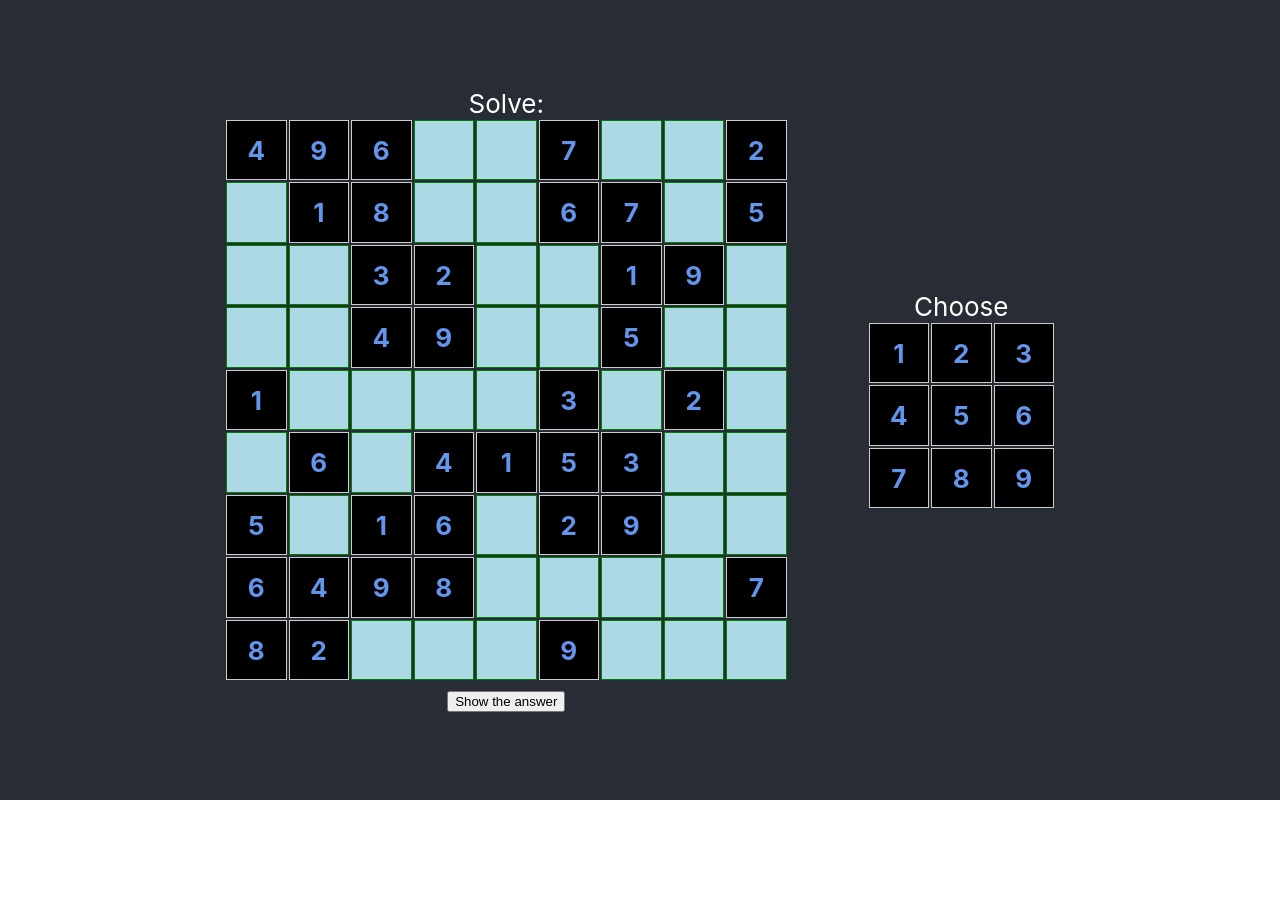
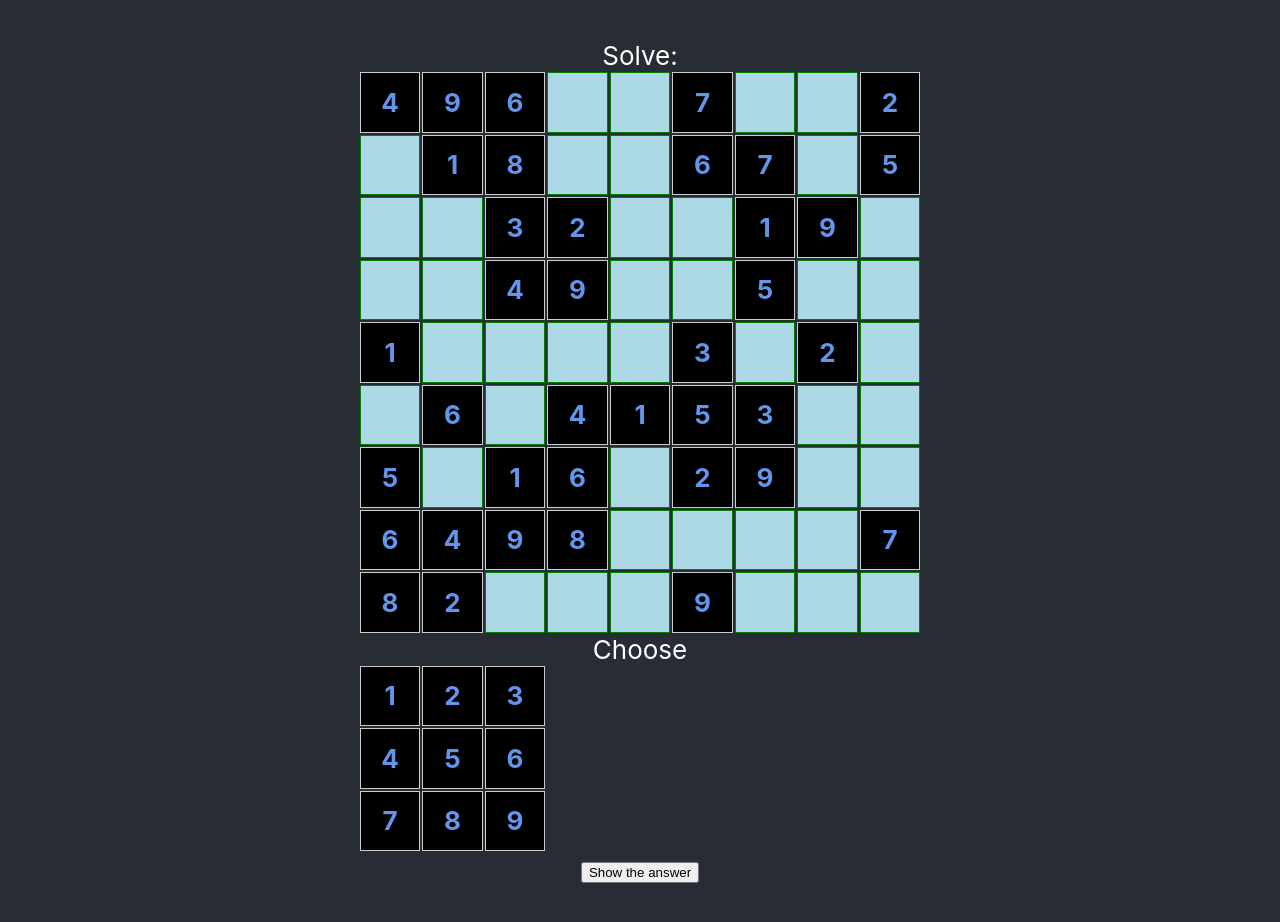
Before and after one commit to mosahle7/Sudoku, a React (Create React App) app: page / in a window 1280 px wide. Before the commit the page ends 800 px from the top, so only its background shows below. Built offline with nearby package versions, Linux system fonts and the light colour scheme.

Commit message:
Filling Success

```diff
--- a/src/App.css
+++ b/src/App.css
@@ -62,11 +62,22 @@
 .green-cell:hover{
   transform: scale(1.05);
 }
-.normal-cell{
+.fixed-cell{
   border: 1.5px solid #ccc;
   color: cornflowerblue;
   background-color: rgb(0, 0, 0);
 }
+
+.normal-cell{
+  border: 1.5px solid #ccc;
+  color: rgb(8, 92, 249);
+  background-color: rgb(11, 71, 93);
+  transition: transform 0.3s ease-in-out;
+}
+.normal-cell:hover{
+  transform: scale(1.05);
+}
+
 
 .keypad-cell{
   border: 1.5px solid #ccc;
--- a/src/App.js
+++ b/src/App.js
@@ -9,7 +9,7 @@ function App() {
   <header className="App-header ">
   <div className='container'>
   <Sudoku />
-  <Keypad />
+  {/* <Keypad /> */}
   </div>
   </header>
 
--- a/src/components/Keypad.jsx
+++ b/src/components/Keypad.jsx
@@ -1,6 +1,8 @@
 import React from 'react'
 
-const Keypad = () => {
+const Keypad = (changeKeypad) => {
+  const check=null;
+
     const arr=[]
     let k=1;
     for(let i =1;i<=3;i++){
@@ -13,6 +15,7 @@ const Keypad = () => {
     }
 
 
+
   return (
     <div>
       Choose
@@ -20,7 +23,7 @@ const Keypad = () => {
         <div key={rowInd} className='grid-row'>
           {row.map((cell,cellInd) => (
             <span key={rowInd*3+cellInd+1} className='keypad-cell'
-            onClick={() => {console.log(rowInd*3+cellInd+1)}}>
+            onClick={() => {check=rowInd*3+cellInd+1}}>
               {cell}
               {/* {console.log(`Elements: ${(rowInd)*3+cellInd+1}`)} */}
             </span>
--- a/src/components/Solve.jsx
+++ b/src/components/Solve.jsx
@@ -2,17 +2,21 @@ import React, {useState,useEffect} from 'react'
 
 export const Solve= ({grid,changeData}) => {
     const [data, setData] = useState({});
+    const [selectedCell, setSelectedCell] = useState(null);
+    const [num,setNum] = useState(null);
 
     useEffect(() => {
         setData(gridToMap(grid));
-    }, [grid]);
+    }, []);
+
+
 
     const gridToMap = (grid) => {
         const keyValueMap = {}
         grid.forEach((row,rowInd) => {
             row.forEach((cell,cellInd) => {
                 const key = rowInd*grid.length+cellInd;
-                keyValueMap[key]=cell;
+                keyValueMap[key]={value:cell, fixed: cell!== ''};
             })
         })
         return keyValueMap;
@@ -25,38 +29,84 @@ export const Solve= ({grid,changeData}) => {
             const row=[];
             for (let cellInd=0;cellInd<9;cellInd++){
                 const key = rowInd * 9 + cellInd;
-                const cell = keyValueMap[key];
+                if (keyValueMap[key] !== undefined) {
+                const {value, fixed} = keyValueMap[key];
                 row.push(
                     <span
                     key={key}
-                    className={cell === '' ? 'green-cell' : 'normal-cell'}
-                    onClick={cell === '' ? ()=>{changeData(key)} : undefined}
+                    className={fixed? 'fixed-cell' : (value === ''? 'green-cell':'normal-cell')}
+                    onClick={!fixed? ()=>setSelectedCell(key) : undefined}
                     >
-                    {cell}
+                    {value}
                   </span>
                 )
+            }
             }
             rows.push(
                 <div key={rowInd} className="grid-row">
                   {row}
                 </div>
               );
+
+
         }
         return  <div>{rows}</div>;
 
       }
+        //keypad
+        const arr=[]
+        let k=1;
+        for(let i =1;i<=3;i++){
+            let row=[];
+            for(let j=1;j<=3;j++){
+                row.push(k);
+                k++;
+            }
+            arr.push(row)
+        }
 
     // useEffect(() => {
 
     //     printGrid(data);
     // },[data]);
 
-
+    useEffect(() => {
+        if (selectedCell !== null && num!=null){
+                changeData(selectedCell,num)
+                setData((prevData) => {
+                    const newData = {...prevData};
+                    newData[selectedCell].value=num;
+                    return newData;
+                })
+                // setSelectedCell(null)
+                setNum(null)
+        }
+    },[num,selectedCell,changeData])
 
     return(
         <>
         <div>{printGrid(data)}</div>
+
         {/* <button onClick={()=>{changeData(1)}}>Change Data</button> */}
+
+        <div>
+      Choose
+      {arr.map((row,rowInd) => (
+        <div key={rowInd} className='grid-row'>
+          {row.map((cell,cellInd) => (
+            <span key={rowInd*3+cellInd+1} className='keypad-cell'
+            onClick={() => {
+                setNum(rowInd*3+cellInd+1)
+                }}>
+              {cell}
+              {/* {console.log(`Elements: ${(rowInd)*3+cellInd+1}`)} */}
+            </span>
+          ))}
+
+        </div>
+
+      ))}
+    </div>
         </>
     )
 
--- a/src/sudoku.js
+++ b/src/sudoku.js
@@ -3,6 +3,7 @@ import { solved} from './components/code';
 import { useState } from 'react';
 import printSol from './components/printSol';
 import { Solve } from './components/Solve';
+import Keypad from './components/Keypad'
 
 export const Sudoku = () => {
     const [click, setClick] = useState(false);
@@ -24,14 +25,15 @@ export const Sudoku = () => {
   const inputGrid = [...grid.map(row => [...row])]; // Deep copy to preserve the original grid
   const solGrid = solved(grid);
 
-  const changeData = (id) => {
+  // const changeKeypad = (id) => {
+  //   return id;
+  // }
+  const changeData = (id,value) => {
     const newPlayingGrid=[...playingGrid];
     const row=Math.floor(id/9);
     const col=id%9;
-    newPlayingGrid[row][col]='X';
+    newPlayingGrid[row][col]=value;
     setPlayingGrid(newPlayingGrid);
-
-
     // setGri(mapToGrid(data));
 }
 
@@ -39,6 +41,7 @@ export const Sudoku = () => {
 
 
       <div className=''>
+      {/* <Keypad /> */}
       {!click &&
       <div>Solve:
       <Solve grid ={playingGrid} changeData={changeData} />
```
